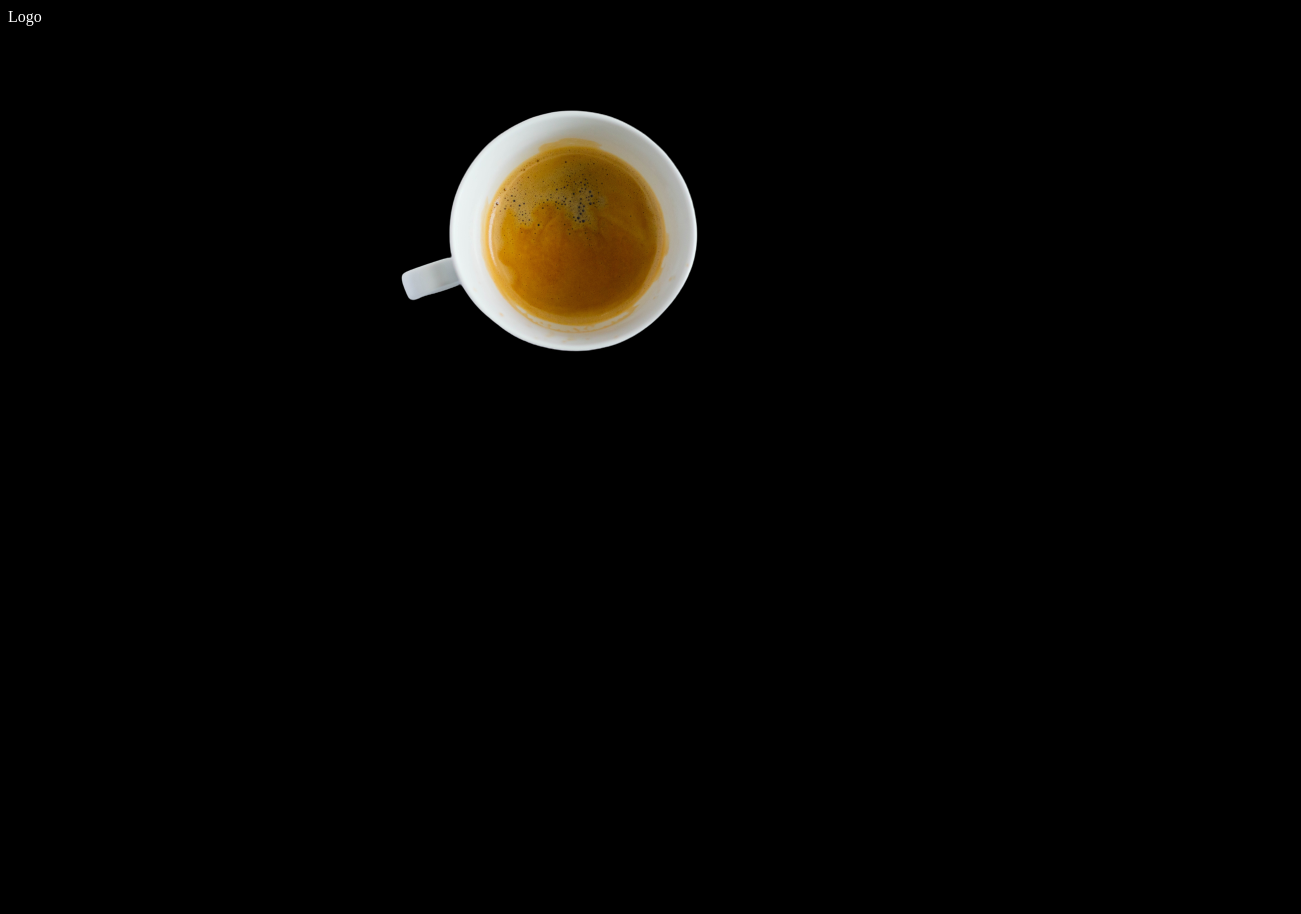
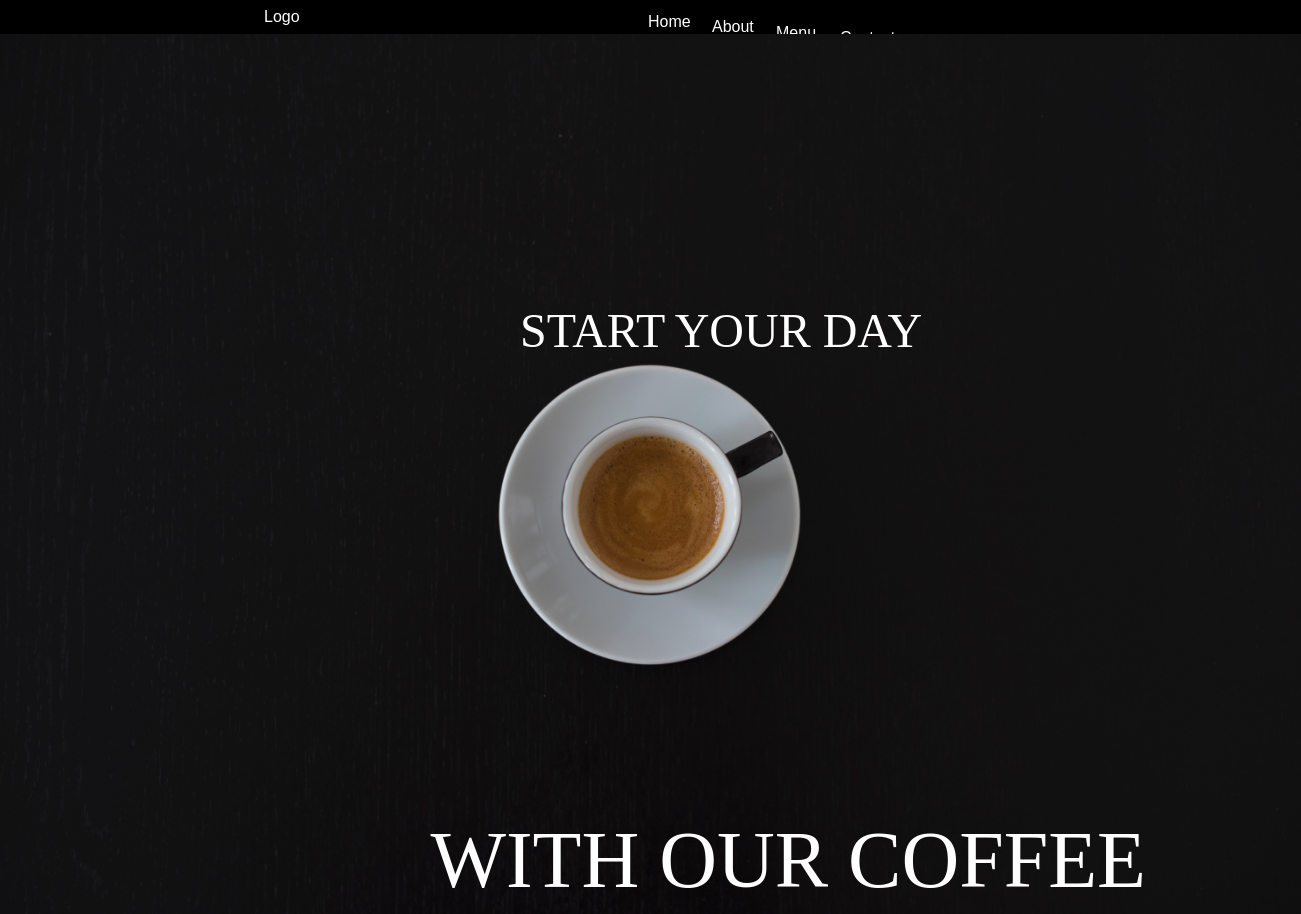
Before and after one commit to angeldavila00/HTML_S2_NinoAngel, a plain HTML site: page DIA7/index.html in a window 1280 px wide. Shown: the whole page, 1301 px wide, since content can reach past the window. Before the commit the page ends 800 px from the top, so only its background shows below. Drawn offline with Linux system fonts and the light colour scheme.

Commit message:
feat: :sparkles: top advances

```diff
--- a/DIA7/index.html
+++ b/DIA7/index.html
@@ -6,10 +6,23 @@
     <title>WITH OUR COFFEE</title>
     <link rel="stylesheet" href="./style/style.css">
 </head>
+
 <body>
-    <section id="inicio">
-    <img id="fondo" src="./img/pexels-chitokan-2183027-removebg-preview.png">
-    <div  class="color" id="texto1">Logo</div>
+    <section>
+    <img id="fondo" src="./img/pexels-nao-triponez-129207.jpg">
+    <div  id="logo"  class="color">Logo</div>
+    <a href="" ><div class="color" id="texto1">Home</div></a>
+    <a  href="" ><div class="color" id="texto2">About</div></a>
+    <a  href="" ><div class="color" id="texto3">Menu</div></a>
+    <a  href="" ><div class="color" id="texto4">Contact</div></a>
+    <div class="color1" id="texto5">START YOUR DAY</div>
+    <div class="color1" id="texto6">WITH OUR COFFEE</div>
     </section>
-</body>
+    <section >
+        <div id=" cuadro ">Shop Now</div>
+    </section>
+
+
+
+        </body>
 </html>
--- a/DIA7/style/style.css
+++ b/DIA7/style/style.css
@@ -4,14 +4,77 @@ body{
 }
 
 #fondo{
-    margin-top: 1%;
-    margin-left: 20%;
-
+    margin-top: 2%;
+    margin-left: -2%;
+    width: 103vw;
     position: absolute;
+    background-position: center;
+    background-size: cover;
 }
 .color{
     color: white;
+    font-family: Arial, Helvetica, sans-serif;
 }
-#texto1{
+
+.color1{
+    color: white;
+    font-family: 'Times New Roman', Times, serif;
+}
+
+#logo{
+    margin-top: 0vw;
+    padding-left: 20vw;
+    font-size: 100%;
 
 }
+
+a{
+    text-decoration: none;
+}
+
+#texto1{
+    margin-top: -1vw;
+    padding-left: 50vw;
+    font-size: 100%;
+
+
+}
+#texto2{
+    margin-top: -1vw;
+    padding-left: 55vw;
+    font-size: 100%;
+
+}
+#texto3{
+    margin-top: -1vw;
+    padding-left: 60vw;
+    font-size: 100%;
+
+}
+#texto4{
+    margin-top: -1vw;
+    padding-left: 65vw;
+    font-size: 100%;
+
+}
+
+
+#texto5{
+    margin-top: 20vw;
+    padding-left: 40vw;
+    font-size: 300%;
+    position: absolute;
+    text-align: center;
+}
+
+#texto6{
+    margin-top: 60vw;
+    padding-left: 33vw;
+    font-size: 500%;
+    position: absolute;
+    text-align: center;
+}
+
+#cuadro{
+    font-family: Arial, Helvetica, sans-serif;
+}
```
